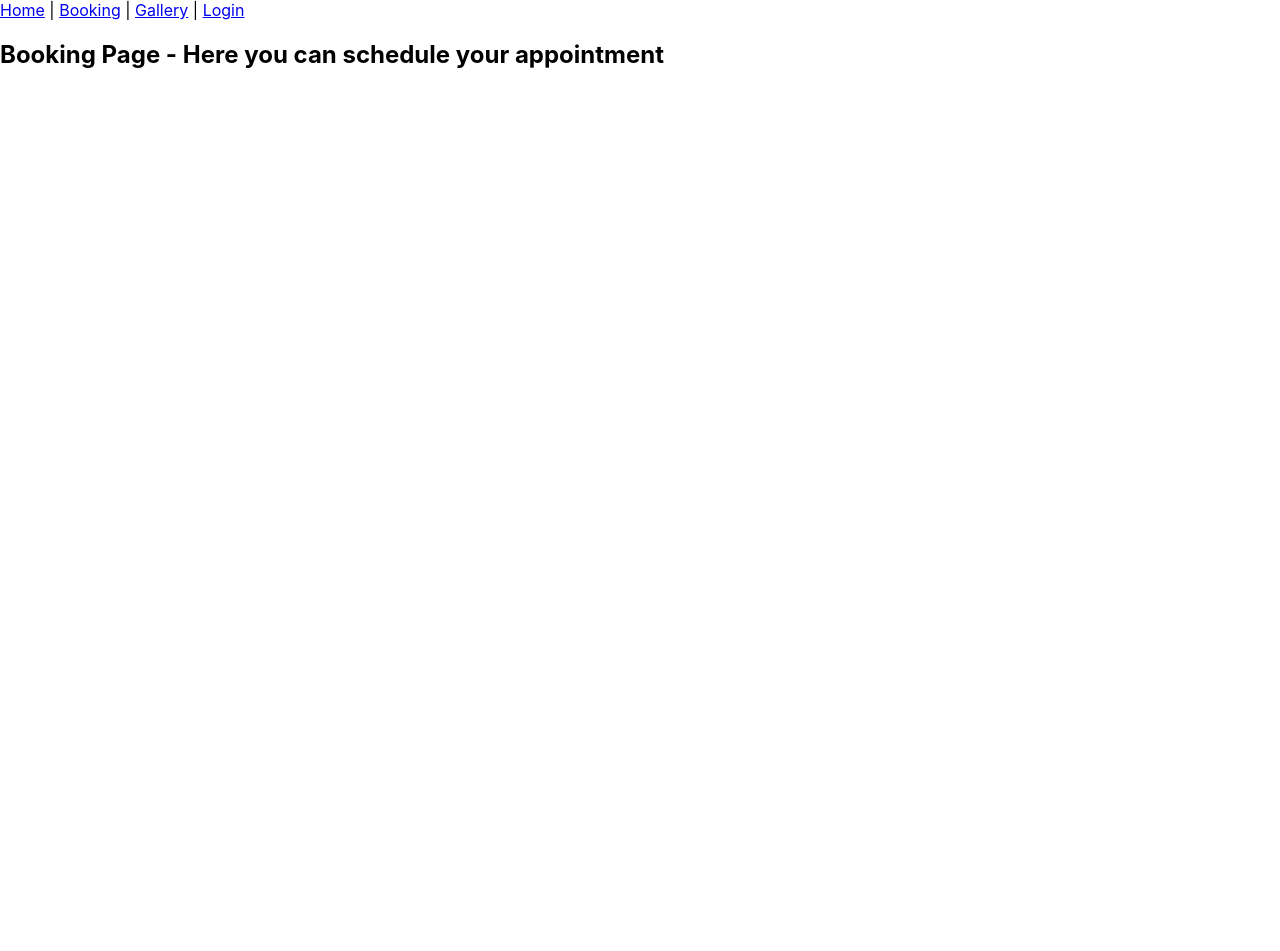
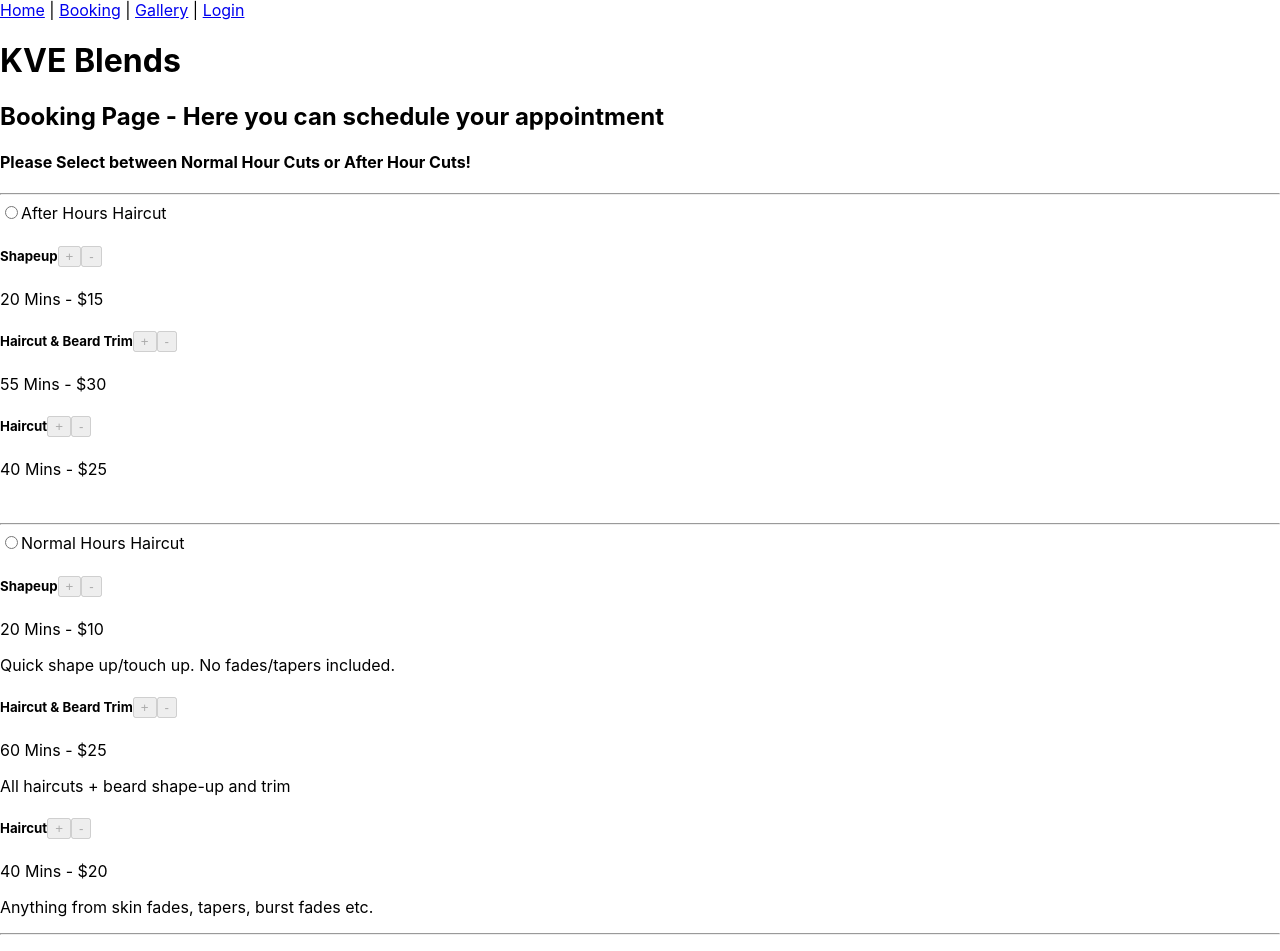
Before and after one commit to osazeirhue14/barberProject, a React (Create React App) app in the folder my-barber-app/: page /booking in a window 1280 px wide. Shown: the top 951 px of the page. Before the commit the page ends 800 px from the top, so only its background shows below. Built offline with nearby package versions, Linux system fonts and the light colour scheme.

Commit message:
Update Booking page: enable services only for selected cut type and prevent negative total

```diff
--- a/my-barber-app/src/pages/Booking.js
+++ b/my-barber-app/src/pages/Booking.js
@@ -1,10 +1,98 @@
-// Import React to create a functional component
-import React from 'react';
+import React, { useState } from 'react';
 
-// Booking page component
 function Booking() {
+  const [total, setTotal] = useState(0);
+  const [cutType, setCutType] = useState(""); // track selected cut type
+
+const addToTotal = (amount) => {
+  setTotal(prevTotal => Math.max(prevTotal + amount, 0));
+};
+
+
   return (
-    <h2>Booking Page - Here you can schedule your appointment</h2>
+    <>
+      <h1>KVE Blends</h1>
+      <h2>Booking Page - Here you can schedule your appointment</h2>
+
+      <h4>Please Select between Normal Hour Cuts or After Hour Cuts!</h4>
+      <hr />
+
+      <form>
+
+        <label>
+          <input
+            type="radio"
+            name="cutType"
+            value="After Hours"
+            onChange={(e) => setCutType(e.target.value)}
+          />
+          After Hours Haircut
+        </label>
+
+        <h5>
+          Shapeup
+          <button type="button" disabled={cutType !== "After Hours"} onClick={() => addToTotal(15)}>+</button>
+          <button type="button" disabled={cutType !== "After Hours"} onClick={() => addToTotal(-15)}>-</button>
+        </h5>
+        <p>20 Mins - $15</p>
+
+        <h5>
+          Haircut & Beard Trim
+          <button type="button" disabled={cutType !== "After Hours"} onClick={() => addToTotal(30)}>+</button>
+          <button type="button" disabled={cutType !== "After Hours"} onClick={() => addToTotal(-30)}>-</button>
+        </h5>
+        <p>55 Mins - $30</p>
+
+        <h5>
+          Haircut
+          <button type="button" disabled={cutType !== "After Hours"} onClick={() => addToTotal(25)}>+</button>
+          <button type="button" disabled={cutType !== "After Hours"} onClick={() => addToTotal(-25)}>-</button>
+        </h5>
+        <p>40 Mins - $25</p>
+
+        <br />
+        <hr />
+
+
+        <label>
+          <input
+            type="radio"
+            name="cutType"
+            value="Normal Hours"
+            onChange={(e) => setCutType(e.target.value)}
+          />
+          Normal Hours Haircut
+        </label>
+
+        <h5>
+          Shapeup
+          <button type="button" disabled={cutType !== "Normal Hours"} onClick={() => addToTotal(10)}>+</button>
+          <button type="button" disabled={cutType !== "Normal Hours"} onClick={() => addToTotal(-10)}>-</button>
+        </h5>
+        <p>20 Mins - $10</p>
+        <p>Quick shape up/touch up. No fades/tapers included.</p>
+
+        <h5>
+          Haircut & Beard Trim
+          <button type="button" disabled={cutType !== "Normal Hours"} onClick={() => addToTotal(25)}>+</button>
+          <button type="button" disabled={cutType !== "Normal Hours"} onClick={() => addToTotal(-25)}>-</button>
+        </h5>
+        <p>60 Mins - $25</p>
+        <p>All haircuts + beard shape-up and trim</p>
+
+        <h5>
+          Haircut
+          <button type="button" disabled={cutType !== "Normal Hours"} onClick={() => addToTotal(20)}>+</button>
+          <button type="button" disabled={cutType !== "Normal Hours"} onClick={() => addToTotal(-20)}>-</button>
+        </h5>
+        <p>40 Mins - $20</p>
+        <p>Anything from skin fades, tapers, burst fades etc.</p>
+      </form>
+
+      <hr />
+      <p>The total cost would be ${total}</p>
+      <button disabled={!cutType}>Continue to time booking!</button>
+    </>
   );
 }
 
```
